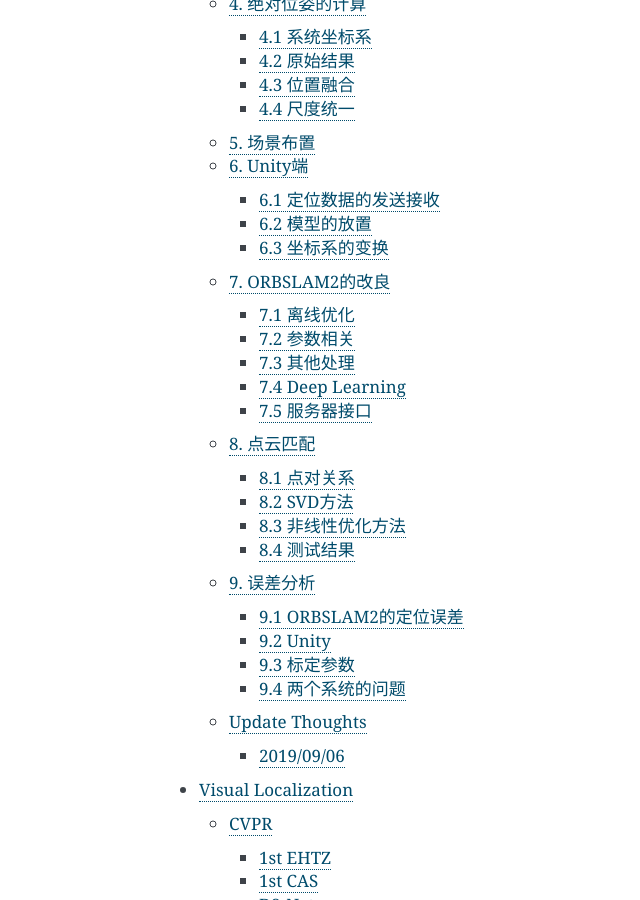
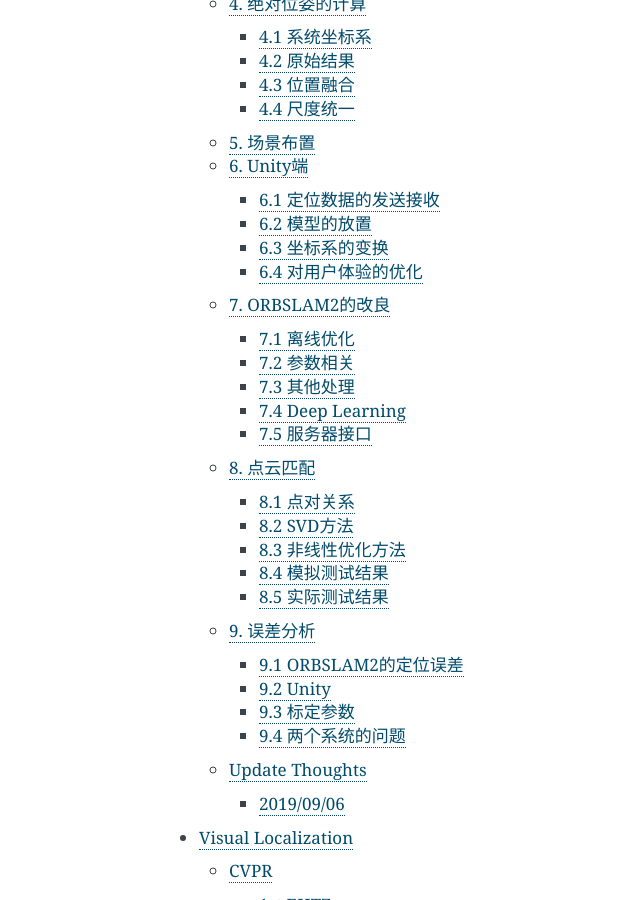
Before and after one commit to gggliuye/VIO, a Sphinx documentation site: the page built from docs/index.rst, in a window 1280 px wide and 900 px high, scrolled down 1777 px. Shown: the whole window, without its empty margins (251-891 px from the left). Built offline with Sphinx 7.4.7, drawn with Linux system fonts in a browser that asks for light colours.

Commit message:
Update unityShadowCreator.rst

```diff
--- a/docs/UnitySc/unityShadowCreator.rst
+++ b/docs/UnitySc/unityShadowCreator.rst
@@ -162,6 +162,16 @@
 由于ORBSLAM使用的是常用的SLAM坐标系统，而Unity使用了常用的3D处理坐标系，坐标系之间存在差异。
 统一坐标系是在Unity端完成的，包括了其他需要的四元数和旋转矩阵的转换，信息的解码等，详细可以参见 ` Convert Matrix <https://github.com/gggliuye/VIO/blob/master/docs/UnitySc/ConvertMatrix.cs>`_
 
+6.4 对用户体验的优化
+~~~~~~~~~~~~~~~~~~~~~~
+
+定位的结果不停的输入系统，但是由于误差的随机游走特性，每一次得到的结果是不稳定的。在结果中的表现则是位姿会在得到定位之后跳动，这本质上是高斯噪音的随机游走特性，导致定位的结果会在真实值附近随机游走。为了减少跳动对用户体验的影响，我提出了两种解决方案
+
+* **1.尽量消除噪音** 对结果进行进一步的优化（比如卡尔曼滤波），综合历史的所有结果优化数据。这样会使系统的结果更加接近真实值，由滤波的特性，系统对高斯噪音也会有估计和传递，这就消除一部分了结果中的噪音跳动。同时综合了所有历史的结果会更加精确。但是这可能会对计算量有一定的要求。
+
+* **2.取巧的办法** 另外可以使用取巧的方法，系统定位的结果不是一瞬间反映到结果上，而是通过Unity中的Coroutine和yield return的方法，缓慢地作用。这种方法实现简单，系统不复杂，运算量要求也更低。
+
+
 
 7. ORBSLAM2的改良
 -----------------
@@ -309,7 +319,7 @@
     & = - sR[\vec{x}_{i}]_{X}
     \end{aligned}
 
-8.4 测试结果
+8.4 模拟测试结果
 ~~~~~~~~~~~~~~~~~~~~~~~~
 
 下图是使用模拟数据（黑点）加上一定的噪音投影到黄点。通过SVD得到红点的测试结果，再通过优化方法得到蓝点的结果。
@@ -322,6 +332,15 @@
 * SVD方法在噪音较少的情况下开源得到非常精确的结果，但是噪音稍大情况下就不太理想。
 * 非线性优化方法很依赖与初始值的设定（和所有的优化方法一样），但是对噪音的抗性非常好。
 * 于是我们提出了，首先使用SVD方式得到状态估计，作为初始值传递给非线性优化模块进一步优化。（这就类似SLAM系统中的处理，先使用PnP计算初始位姿估计，再传递给BA优化器进一步求解，我猜测是出于同样的考量）
+
+8.5 实际测试结果
+~~~~~~~~~~~~~~~~~~~~~
+
+使用上面所述方法，我们在实际情况中对算法进行了测试，成功的将Colmap得到的半稠密点云和ORBSLAM得到的稀疏点云融合。并且用ORBSLAM使用的深度相机的尺度数据，恢复了Colmap的尺度信息。
+
+.. image:: snapsho00.png
+   :width: 50%
+   :align: center
 
 9. 误差分析
 ---------------------
```
